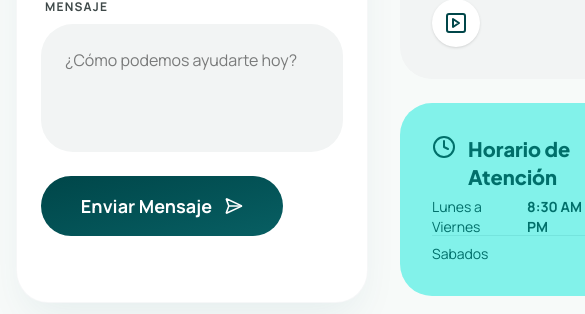
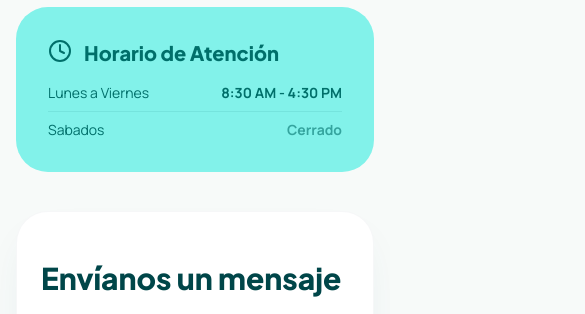
Before and after one commit to JStarWave84/web-institucional-banco-universitario, a Vue app: page /contacto in a window 390 px wide. Shown: the part 1200-1514 px from the top of the page, 585 px wide, since content can reach past the window. Built offline with nearby package versions, Linux system fonts and the light colour scheme.

Commit message:
Fix: Responsive mini details

```diff
--- a/src/views/ContactView.vue
+++ b/src/views/ContactView.vue
@@ -41,7 +41,7 @@ import {
       <section class="grid grid-cols-1 md:grid-cols-12 gap-8 w-full max-w-304 h-auto md:h-156">
         <!--Info Cards Columna-->
         <div
-          class="flex flex-col w-full md:w-[384px] h-auto md:h-156 pb-1.75 gap-6 md:col-start-9 md:col-span-4 row-start-1"
+          class="flex flex-col w-full md:w-[384px] h-auto md:h-156 pb-1.75 gap-6 col-span-1 md:col-start-9 md:col-span-4 md:row-start-1"
         >
           <!--Direct Contact-->
           <div class="w-full md:w-[384px] h-auto md:h-58 rounded-4xl p-8 bg-[#004649]">
@@ -139,7 +139,7 @@ import {
               </h3>
             </div>
 
-            <div>
+            <div class="flex flex-col items-center">
               <div
                 class="flex justify-between items-center w-full max-w-[320px] h-7.25 pb-2 border-b border-b-[#006F6A1A]"
               >
@@ -175,7 +175,7 @@ import {
 
         <!--Form-->
         <div
-          class="bg-white w-full max-w-full md:max-w-200 min-h-auto md:min-h-156 rounded-4xl border border-gray-100/70 px-6 md:px-12 pt-12 pb-16 gap-8 col-start-1 col-span-12 md:col-span-8 row-start-1 shadow-[0px_20px_40px_-10px_#085F6314]"
+          class="bg-white w-full max-w-full md:max-w-200 min-h-auto md:min-h-156 rounded-4xl border border-gray-100/70 px-6 md:px-12 pt-12 pb-16 gap-8 col-span-1 md:col-start-1 md:col-span-8 md:row-start-1 shadow-[0px_20px_40px_-10px_#085F6314]"
         >
           <h2
             class="w-full h-auto mb-8 font-['Plus_Jakarta_Sans'] font-bold text-[30px] leading-9 tracking-normal align-middle text-[#004649]"
@@ -286,7 +286,9 @@ import {
             class="w-full md:w-152 h-auto md:h-152"
           />
 
-          <div class="absolute inset-0 rounded-tr-[32px] rounded-br-[32px] bg-[#0046491A]"></div>
+          <div
+            class="absolute inset-0 bg-[#0046491A] rounded-bl-[32px] rounded-br-[32px] md:rounded-bl-none rounded-tr-[32px]"
+          ></div>
 
           <div
             class="flex items-center justify-center absolute w-16 h-16 rounded-full bg-[#006A65]"
```
